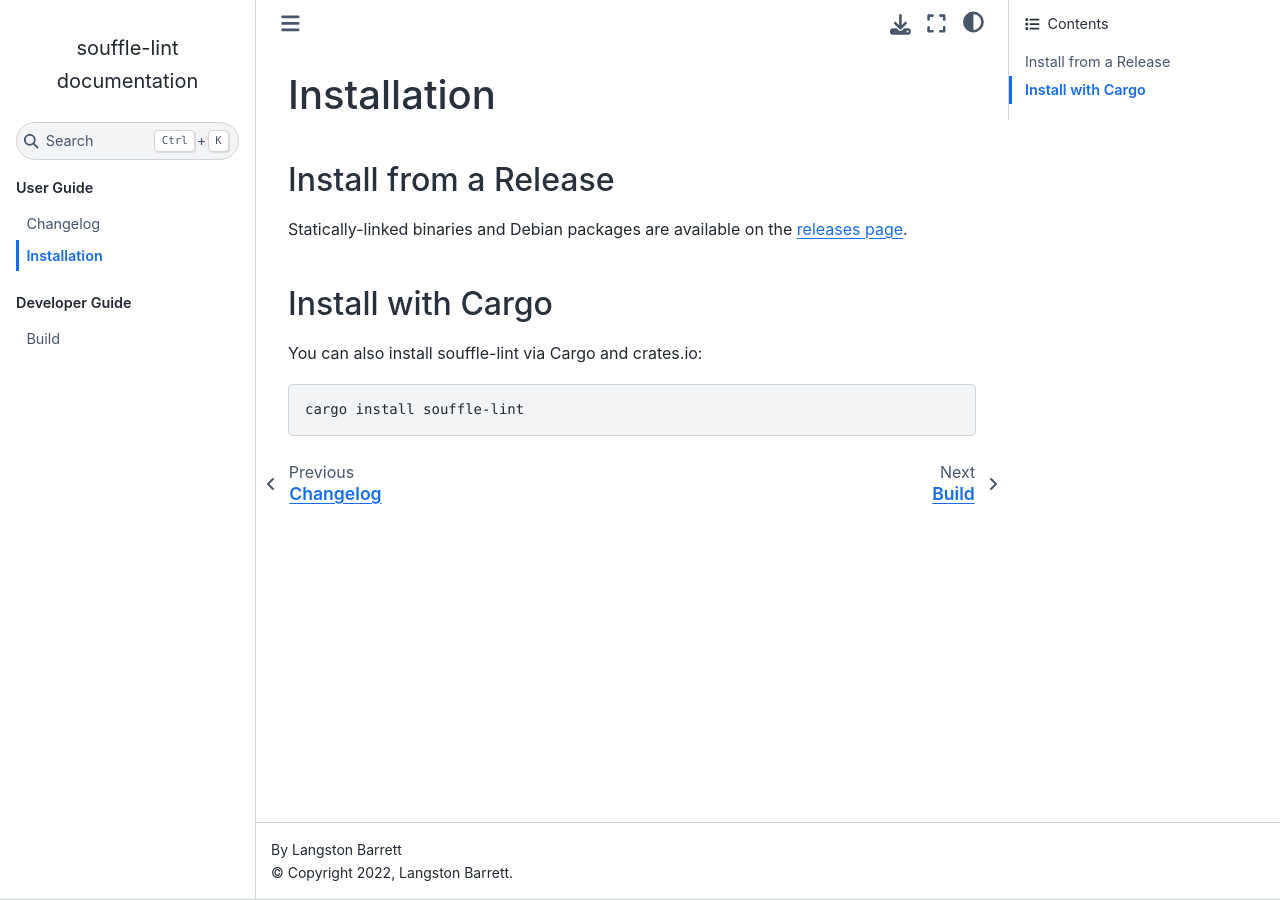
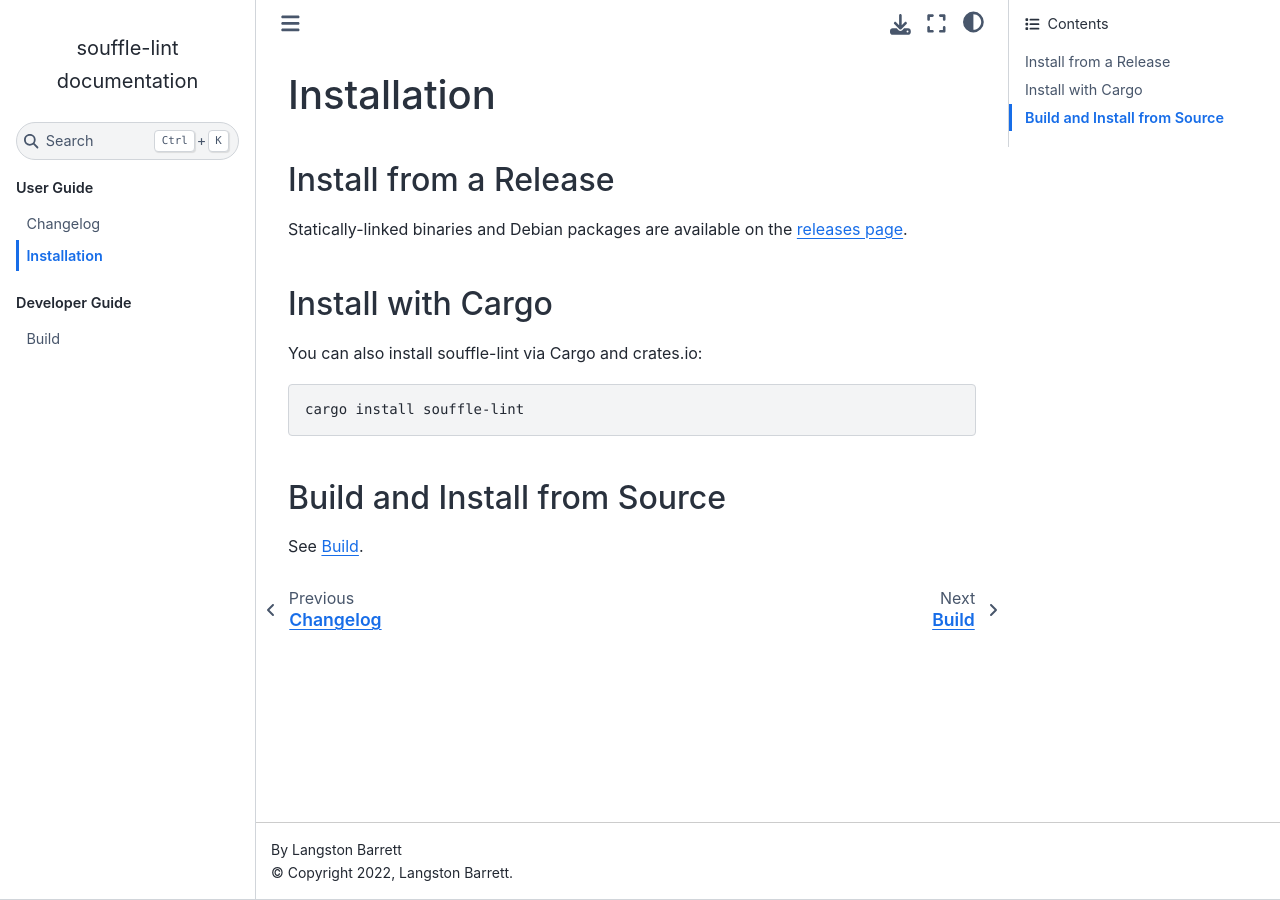
Before and after one commit to langston-barrett/souffle-lint, a Sphinx documentation site: the page built from doc/install.rst, in a window 1280 px wide. Built offline with Sphinx 7.4.7 and the Sphinx Book theme 1.1.4, drawn with Linux system fonts in a browser that asks for light colours.

Commit message:
install: Refer to build

```diff
--- a/doc/install.rst
+++ b/doc/install.rst
@@ -17,4 +17,9 @@
 
    cargo install souffle-lint
 
+Build and Install from Source
+=============================
+
+See :doc:`build`.
+
 .. _releases page: https://github.com/langston-barrett/souffle-lint/releases
```
